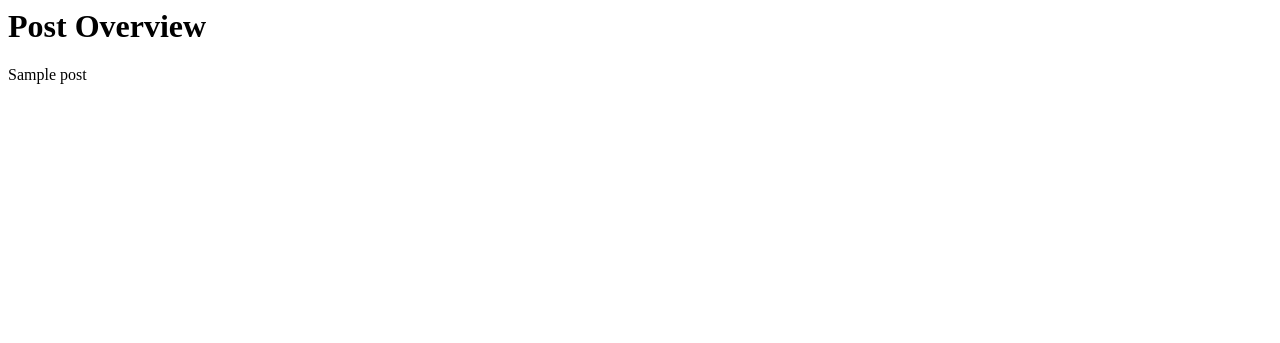
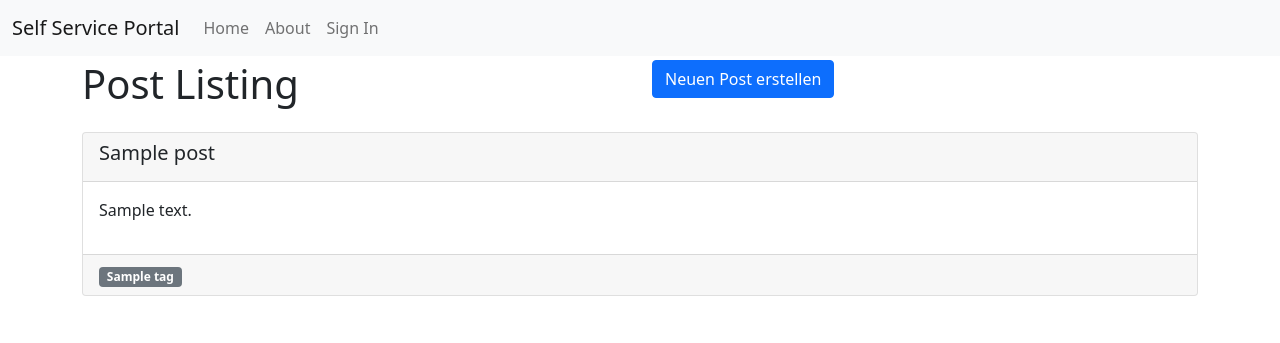
Before and after one commit to squeeze1337/self_service_portal_2, a Django app: template self_service_portal/templates/posts/post_list.html in a window 1280 px wide. Shown: the top 343 px of the page. Run offline with Django 3.2, Linux system fonts and the light colour scheme; the template is opened without the code that fills it: most values are stand-ins (such as "Sample title", 1, 10 or a date in 2020); parts of the project's set-up code (start-up, migrations or seed data) failed here and were passed over; some libraries are stand-ins or nearby versions.

Commit message:
added template post_list with bootstrap design

```diff
--- a/self_service_portal/posts/views.py
+++ b/self_service_portal/posts/views.py
@@ -17,4 +17,4 @@ class PostCategoryCreateView(CreateView):
 
 class PostListView(ListView):
     mode = Post
-    queryset = Post.objects.all()
+    queryset = Post.objects.published()
--- a/self_service_portal/templates/base.html
+++ b/self_service_portal/templates/base.html
@@ -6,7 +6,7 @@
     <meta http-equiv="x-ua-compatible" content="ie=edge">
     <title>{% block title %}Self Service Portal{% endblock title %}</title>
     <meta name="viewport" content="width=device-width, initial-scale=1.0">
-    <meta name="description" content="Registtration portal for the intranet">
+    <meta name="description" content="Registration portal for the intranet">
     <meta name="author" content="Patrick Hamann">
 
     <link rel="icon" href="{% static 'images/favicons/favicon.ico' %}">
--- a/self_service_portal/templates/posts/post_list.html
+++ b/self_service_portal/templates/posts/post_list.html
@@ -1,7 +1,42 @@
-<h1>Post Overview</h1>
+{% extends "base.html" %}
+{% load i18n static %}
 
-<div>
+{% block title %}
+    {% trans "Self Service Portal Blog" %}
+{% endblock title %}
+
+
+
+{% block content %}
+
+<div class="row">
+    <div class="col">
+        <h1>Post Listing</h1>
+    </div>
+    <div class="col text-right">
+        <a href="{% url 'posts:create' %}" class="btn btn-primary">{% trans "Neuen Post erstellen" %}</a>
+    </div>
+</div>
+
+
+<div class="row mt-3">
     {% for post in object_list %}
-        <p>{{post}}</p>
+    <div class="col-12">
+        <div class="card mb-5">
+            <div class="card-header">
+                <h5>{{ post.title }}</h5>
+            </div>
+            <div class="card-body">
+                <p>{{ post.content }}</p>
+            </div>
+            <div class="card-footer">
+                {% for tag in post.tags.all %}
+                    <span class="badge bg-secondary">{{ tag }}</span>
+                {% endfor %}
+
+            </div>
+        </div>
+    </div>
     {% endfor %}
 </div>
+{% endblock content %}
```
